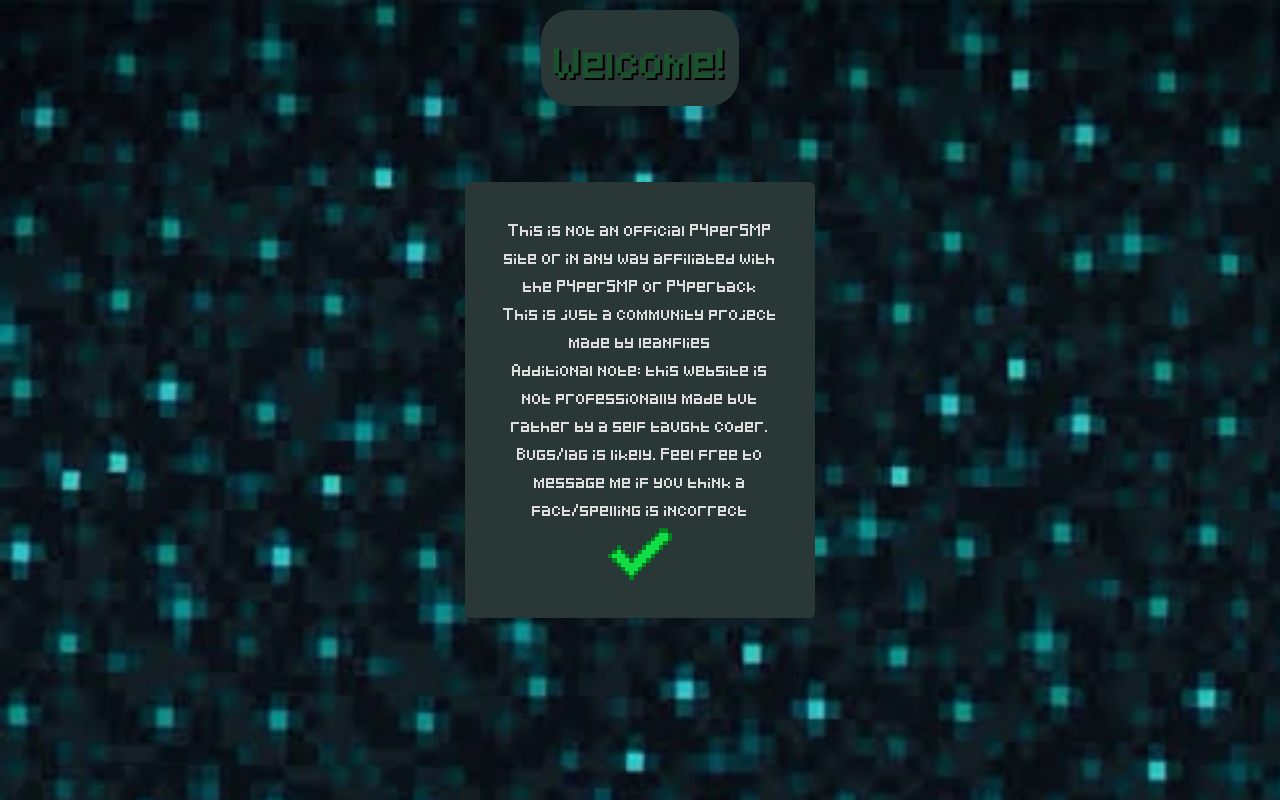
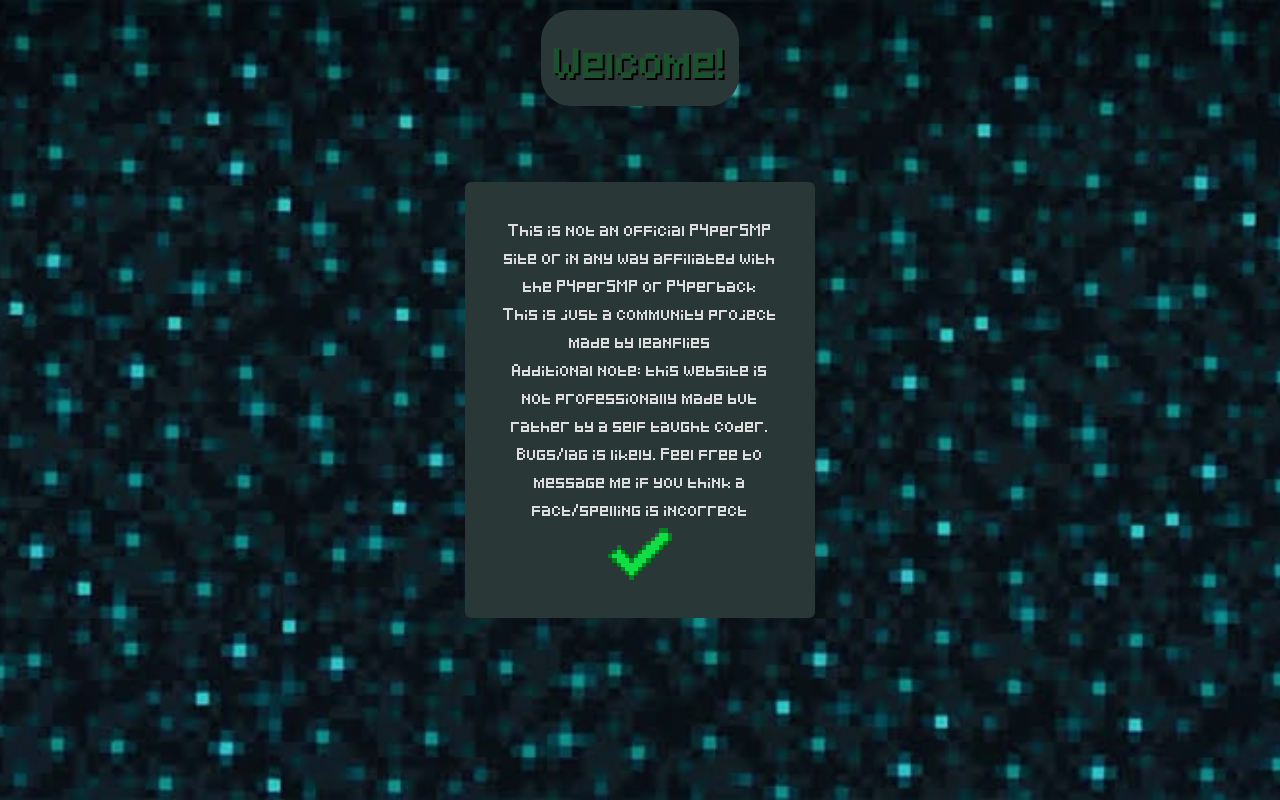
Before and after one commit to Leanflies/The-P4perSmp---Mobile-Version, a plain HTML site: page index.html in a window 1280 px wide. Drawn offline with Linux system fonts and the light colour scheme.

Commit message:
Update style sheet.css

```diff
--- a/style sheet.css
+++ b/style sheet.css
@@ -13,13 +13,19 @@
     box-sizing:border-box
 }
 
+html, body{
+    height: 100%;
+}
+
 .welcome-page{
     display: flex;
     justify-content: center;
     align-items: center;
-    min-height: 100vh;
+    min-height: 100dvh;
     background-image: url("sculk minecraft wallpaper.jpg");
-    background-size: 150% 150%;
+    background-size: cover;
+    background-position: center;
+    background-repeat: no-repeat;
     overflow: hidden;
 }
 
```
